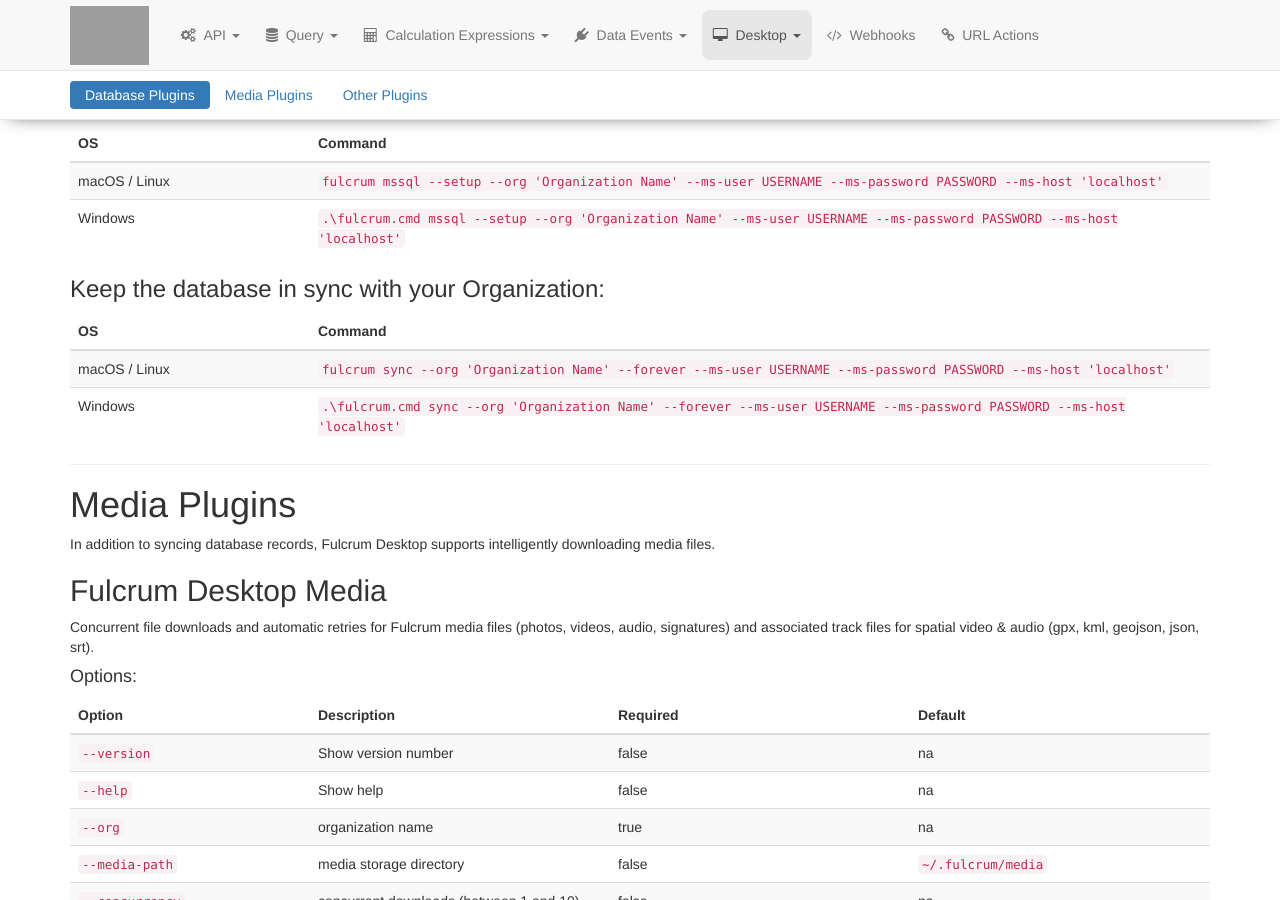
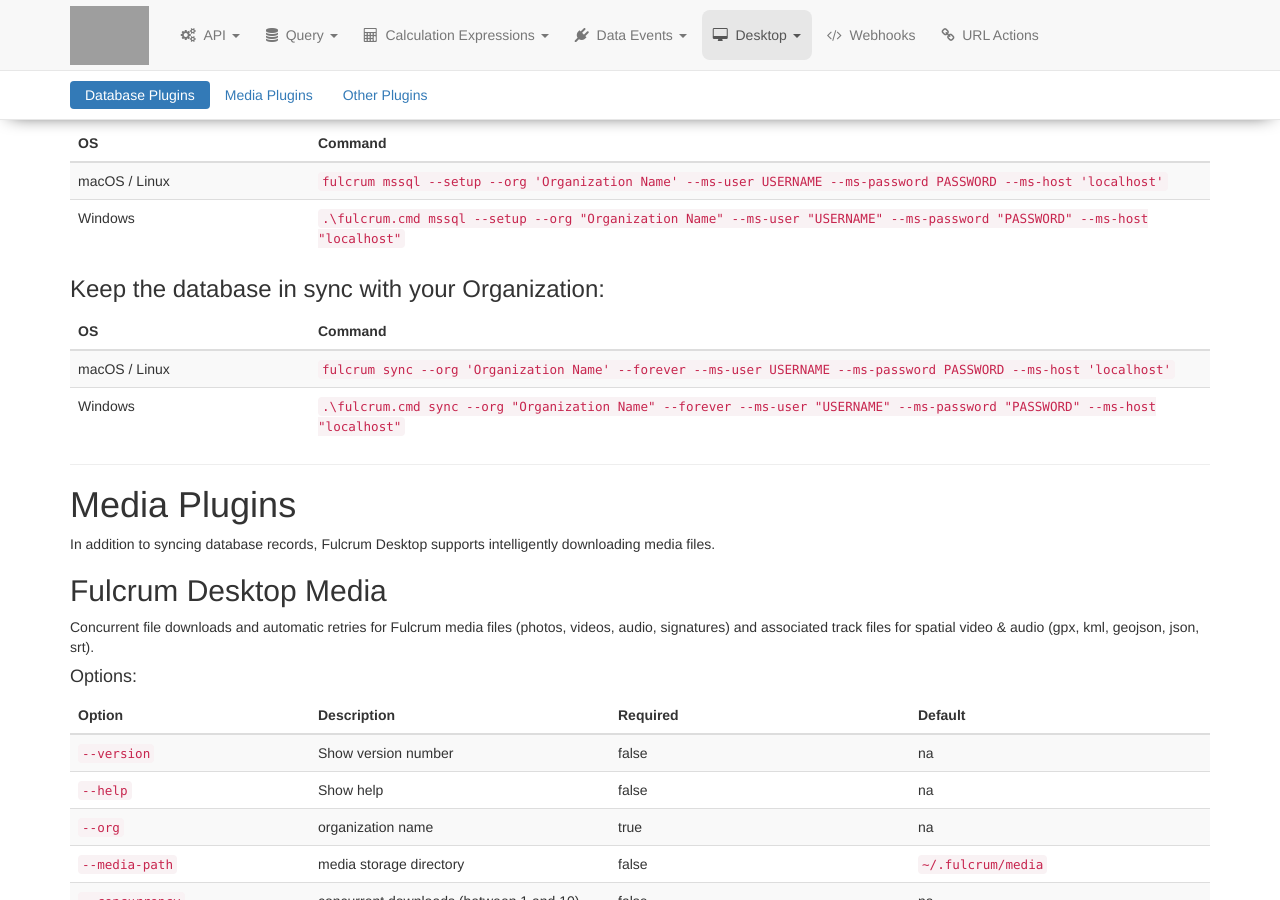
Before and after one commit to rylincoln/developer.fulcrumapp.com, a Jekyll site: the page built from _desktop/plugins.md, in a window 1280 px wide and 900 px high, scrolled down 3962 px. Built offline with Jekyll 4.4.1, drawn with Linux system fonts in a browser that asks for light colours; nearby versions of some CDN libraries; some of the changed text lies outside the part shown; grey boxes are pictures that could not be loaded.

Commit message:
Update docs

```diff
--- a/_desktop/plugins.md
+++ b/_desktop/plugins.md
@@ -58,7 +58,7 @@ Be sure you have a database already created with the PostGIS extension installed
 | OS | Command |
 | - | - |
 | macOS / Linux  | `fulcrum postgres --org 'Organization Name'`  |
-| Windows | `.\fulcrum.cmd postgres --org 'Organization Name'` |
+| Windows | `.\fulcrum.cmd postgres --org "Organization Name"` |
 
 ### Keep the database in sync with your Organization:
 
@@ -66,7 +66,7 @@ Be sure you have a database already created with the PostGIS extension installed
 | OS | Command |
 | - | - |
 | macOS / Linux  | `fulcrum sync --org 'Organization Name' --pg-database 'mydatabase' --forever`  |
-| Windows | `.\fulcrum.cmd sync --org 'Organization Name' --pg-database 'mydatabase' --forever` |
+| Windows | `.\fulcrum.cmd sync --org "Organization Name" --pg-database "mydatabase" --forever` |
 
 ---
 
@@ -105,7 +105,7 @@ Once this plugin is installed, the `sync` command will keep your GeoPackage data
 | OS | Command |
 | - | - |
 | macOS / Linux  | `fulcrum geopackage --org 'Organization Name'`  |
-| Windows | `.\fulcrum.cmd geopackage --org 'Organization Name'` |
+| Windows | `.\fulcrum.cmd geopackage --org "Organization Name"` |
 
 This will create the following GeoPackage file:
 
@@ -121,7 +121,7 @@ This will create the following GeoPackage file:
 | OS | Command |
 | - | - |
 | macOS / Linux  | `fulcrum sync --org 'Organization Name' --forever`  |
-| Windows | `.\fulcrum.cmd sync --org 'Organization Name' --forever` |
+| Windows | `.\fulcrum.cmd sync --org "Organization Name" --forever` |
 
 ---
 
@@ -163,7 +163,7 @@ The `--setup` option allows you to create the database from the fulcrum CLI.
 | OS | Command |
 | - | - |
 | macOS / Linux  | `fulcrum mssql --setup --org 'Organization Name' --ms-user USERNAME --ms-password PASSWORD --ms-host 'localhost'`  |
-| Windows | `.\fulcrum.cmd mssql --setup --org 'Organization Name' --ms-user USERNAME --ms-password PASSWORD --ms-host 'localhost'` |
+| Windows | `.\fulcrum.cmd mssql --setup --org "Organization Name" --ms-user "USERNAME" --ms-password "PASSWORD" --ms-host "localhost"` |
 
 ### Keep the database in sync with your Organization:
 
@@ -171,7 +171,7 @@ The `--setup` option allows you to create the database from the fulcrum CLI.
 | OS | Command |
 | - | - |
 | macOS / Linux  | `fulcrum sync --org 'Organization Name' --forever --ms-user USERNAME --ms-password PASSWORD --ms-host 'localhost'`  |
-| Windows | `.\fulcrum.cmd sync --org 'Organization Name' --forever --ms-user USERNAME --ms-password PASSWORD --ms-host 'localhost'` |
+| Windows | `.\fulcrum.cmd sync --org "Organization Name" --forever --ms-user "USERNAME" --ms-password "PASSWORD" --ms-host "localhost"` |
 
 ---
 
```
